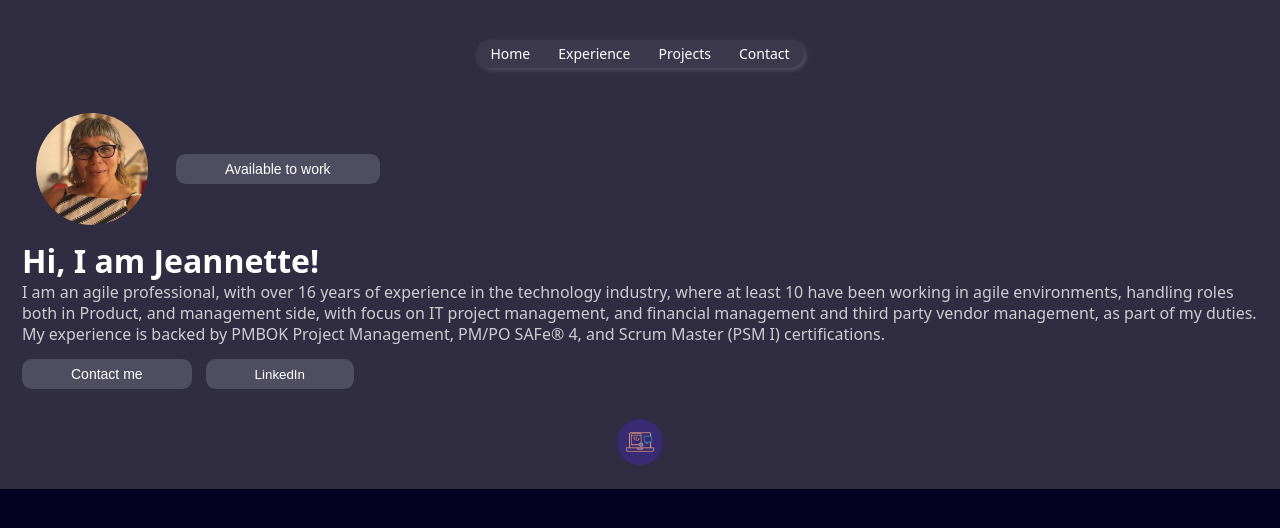
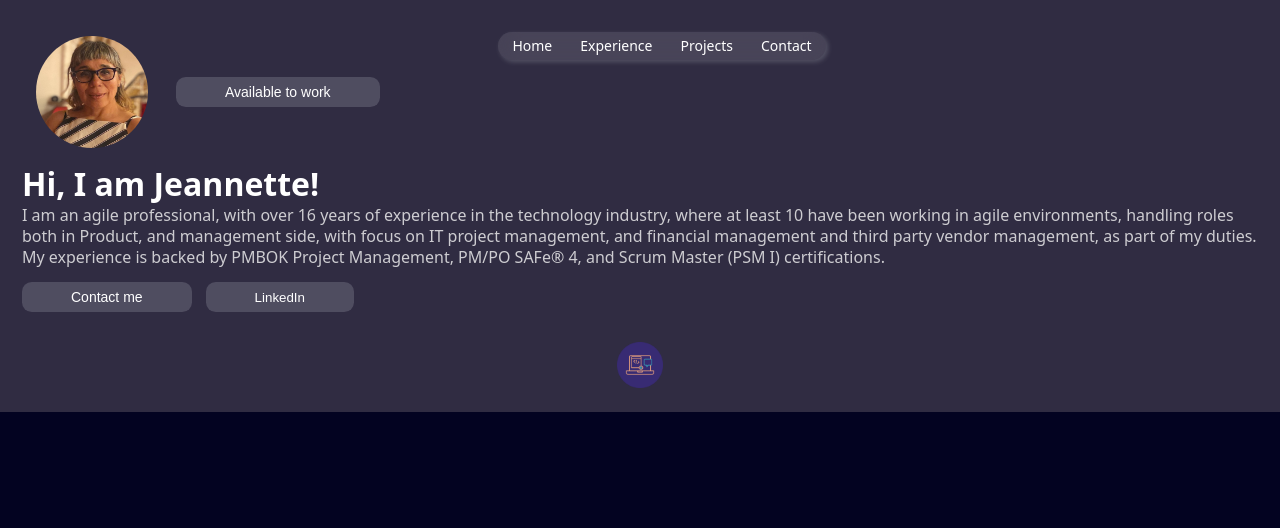
Before and after one commit to jeannettearias/my_portfolio, a React (Vite) app in the folder my_first_web/: page /#/ in a window 1280 px wide. Shown: the top 528 px of the page. Built offline with nearby package versions, Linux system fonts and the light colour scheme; no server answers.

Commit message:
stabilize the header and card styles

```diff
--- a/my_first_web/src/styles/App.scss
+++ b/my_first_web/src/styles/App.scss
@@ -155,6 +155,8 @@ body {
 
   width: 40rem;
   height: 25rem;
+
+  margin-top: 6rem;
 }
 
 .card .card__projectTitle {
@@ -511,6 +513,7 @@ body {
   display: flex;
   flex-direction: column;
   align-items: center;
+  justify-content: center;
 }
 
 .button__landing {
--- a/my_first_web/src/styles/layout/_header.scss
+++ b/my_first_web/src/styles/layout/_header.scss
@@ -5,11 +5,16 @@
 .header {
   display: flex;
   padding: 1rem;
-  margin-top: 1rem;
+  margin-top: 2rem;
   justify-content: center;
   align-items: center;
   transition: background-color 0.3s ease; /* Smooth transition for background change */
   color: white;
+
+  position: fixed; /* Keeps the header fixed at the top */
+  top: 0;
+  width: 100%;
+  z-index: 100; /* Ensures it layers above content like cards */
 }
 
 .menu {
@@ -34,7 +39,7 @@
     255,
     255,
     255,
-    0.064
+    0.116
   ); /* More transparent background for the menu */
 }
 
```
Also changed, not shown: my_first_web/src/components/prueba.jsx (added, +8 -0 lines).
